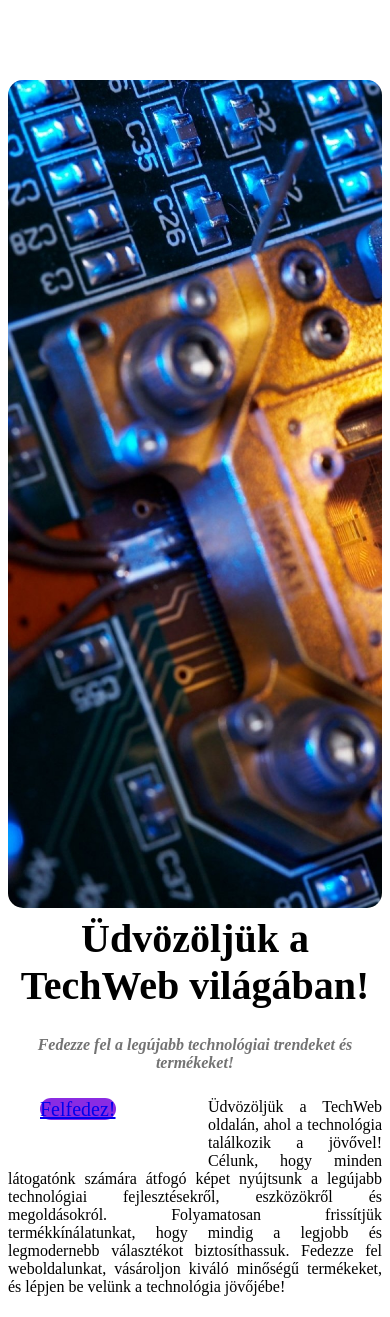
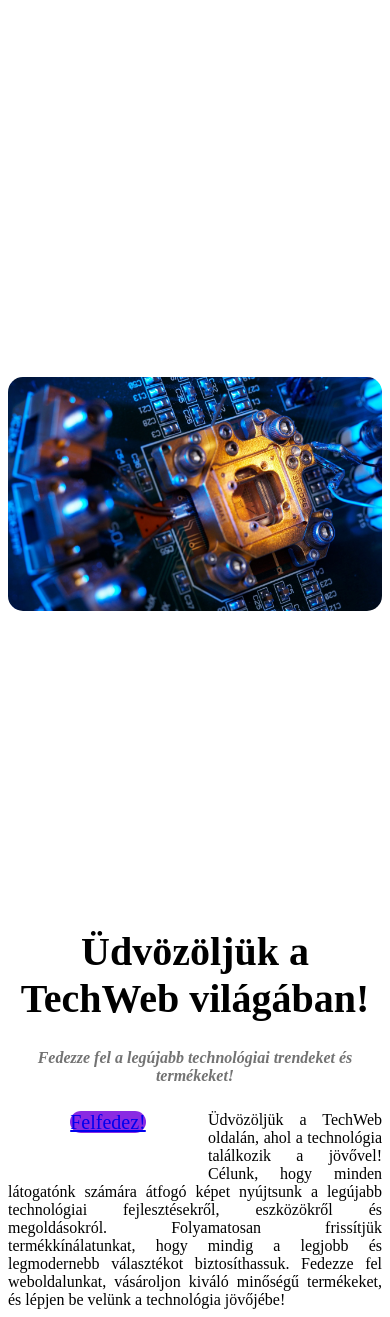
Before and after one commit to zeteny12/TechShop, a PHP site: page /reszek/udvozlo.php in a window 390 px wide. Before the commit the page ends 1296 px from the top, so only its background shows below. Run offline with PHP 8.4, Linux system fonts and the light colour scheme.

Commit message:
udvozlo.php - reszponzív

```diff
--- a/css-script/udvozlo.css
+++ b/css-script/udvozlo.css
@@ -1,42 +1,45 @@
-.udvozlo{
+/* Az üdvözlő blokk */
+.udvozlo {
     margin-top: 80px;
 }
 
+/* A kép div-stílusa */
 .kep-div {
     position: relative;
+    width: 100%;
+    height: auto; /* Automatikus magasság */
     overflow: hidden;
-    width: 100%;
-    height: 100%;
 }
 
+/* A kép stílusa */
 .udvozlo-kep {
-    position: absolute;
-    top: 50%;
-    left: 50%;
-    transform: translate(-50%, -50%);
     width: 100%;
-    height: 100%;
+    height: auto; /* Magasság arányosan */
     object-fit: cover;
+    display: block; /* Blokkszintű elemként való megjelenítés */
     border-radius: 15px;
 }
 
-
+/* Főcím és alcím középre igazítása */
 .udvozlo-focim, .udvozlo-alcim {
     text-align: center;
 }
 
-.udvozlo-focim h1{
+/* Főcím stílus */
+.udvozlo-focim h1 {
     margin-top: 2%;
     font-size: 40px;
     font-weight: bold;
 }
 
-.udvozlo-alcim{
+/* Alcím stílus */
+.udvozlo-alcim {
     margin-bottom: 7%;
     font-style: italic;
     color: #737373;
 }
 
+/* Hosszabb szöveg stílus */
 .udvozlo-hosszabb-szoveg p {
     text-align: justify;
     margin: 0;
@@ -46,6 +49,7 @@
     position: relative;
 }
 
+/* Üres elem stílus */
 .ures-elem {
     float: left;
     width: 200px;
@@ -53,7 +57,8 @@
     background: white;
 }
 
-#felfedez-gomb{
+/* Felfedez gomb stílus */
+#felfedez-gomb {
     background-color: blueviolet;
     border-color: blueviolet;
     border-radius: 13px;
@@ -62,12 +67,44 @@
     font-family: Space Mono;
 }
 
-#felfedez-gomb:hover{
+#felfedez-gomb:hover {
     box-shadow: 0 4px 8px 0 rgba(0, 0, 0, 0.5), 0 6px 20px 0 rgba(0, 0, 0, 0.5);
-    transform:scale(1.2);
+    transform: scale(1.2);
     transition: .3s;
 }
 
-#felfedez-gomb:not(:hover){
+#felfedez-gomb:not(:hover) {
     transition: .3s;
 }
+
+/* Reszponzivitás */
+@media only screen and (max-width: 1399px){
+    .kep-div {
+        display: flex;
+        align-items: center;
+        justify-content: center;
+        height: 100%;
+    }
+
+    .udvozlo-kep {
+        max-width: 100%;
+        max-height: 100%;
+        object-fit: cover;
+    }
+}
+
+@media only screen and (max-width: 991px) {
+    .udvozlo .row {
+        flex-direction: column;
+        align-items: center;
+    }
+
+    .udvozlo .col-6 {
+        width: 100%;
+        text-align: center;
+    }
+
+    .kep-div {
+        margin-bottom: 20px;
+    }
+}
```
